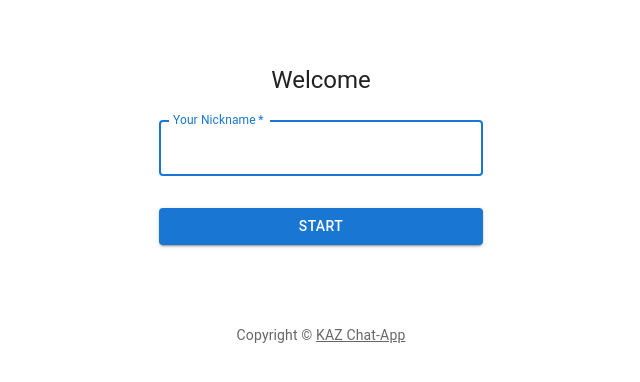
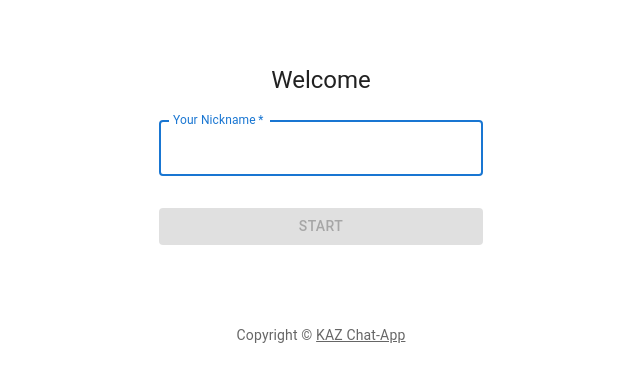
Before and after one commit to kazufoot21/chat-app211115, a React (Create React App) app: page / in a window 1280 px wide. Shown: the top 382 px of the page, without its empty margins (319-959 px from the left). Built offline with nearby package versions, Linux system fonts and the light colour scheme.

Commit message:
setName-by-clicking-Button

```diff
--- a/src/components/SignIn.js
+++ b/src/components/SignIn.js
@@ -1,4 +1,4 @@
-import * as React from 'react';
+import React, {useState, useEffect} from 'react';
 import Button from '@mui/material/Button';
 import CssBaseline from '@mui/material/CssBaseline';
 import TextField from '@mui/material/TextField';
@@ -32,6 +32,15 @@
 const theme = createTheme();
 
 export default function SignIn({setName}) {
+    const [disabled, setDisabled] = useState(true);
+    const [string, setString] = useState('');
+    console.log({string, disabled});
+
+    useEffect(() => {
+        const disabled = string === '';
+        setDisabled(disabled);
+    }, [string]);
+
     const handleSubmit = (event) => {
         event.preventDefault();
         const data = new FormData(event.currentTarget);
@@ -71,6 +80,9 @@
                             label="Your Nickname"
                             name="name"
                             autoFocus
+                            onChange={(e) => {
+                                setString(e.target.value);
+                            }}
                         />
 
                         <Button
@@ -78,6 +90,7 @@
                             fullWidth
                             variant="contained"
                             sx={{mt: 3, mb: 2}}
+                            disabled={disabled}
                         >
                             START
                         </Button>
```
